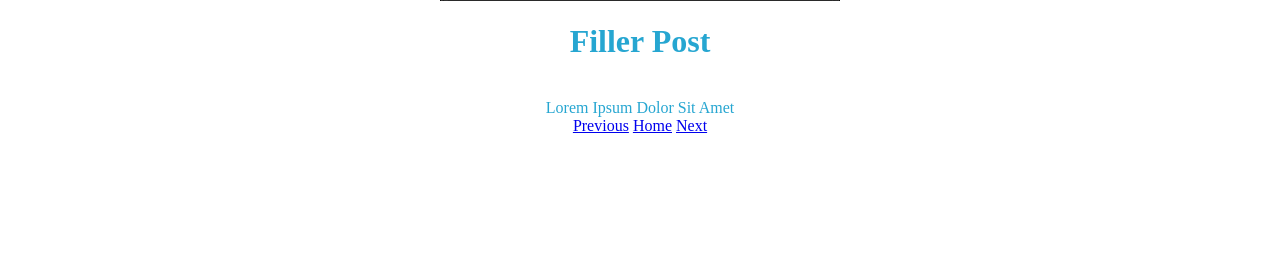
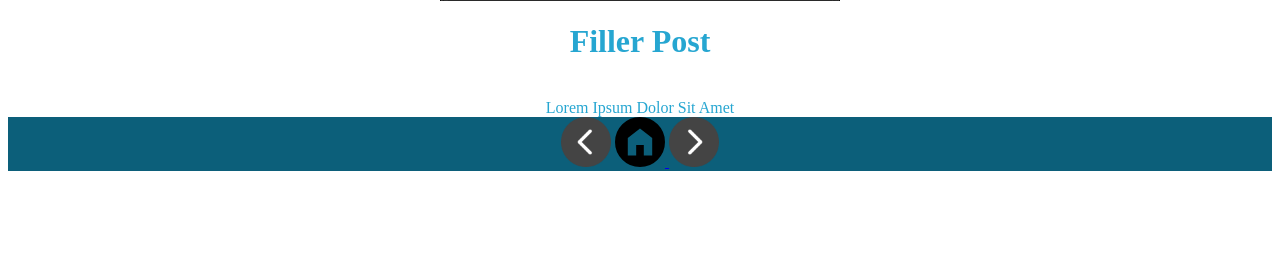
Before and after one commit to jack-crawford/ExtraCrispy, a PHP site: page /10.20.15.html in a window 1280 px wide. Shown: the part 473-746 px from the top of the page. Run offline with PHP 8.4, Linux system fonts and the light colour scheme.

Commit message:
minor changes

```diff
--- a/x engine - unstable/10.16.15.html
+++ b/x engine - unstable/10.16.15.html
@@ -8,7 +8,8 @@
   <body id='body2'>
     <img src='10.16.15.jpg'>
   </br>
-
-  <a href='S4W.php' class='button'>Home</a>  <a href="10.17.15.html" class='button'>Next</a>
+<div id='nav'>
+  <a href='S4WX.php' class='button'><img src='home.svg' height='50' width='50'></a>  <a href="10.17.15.html" class='button'><img src='next.png' height='50' width='50'></a>
+</div>
   </body>
 </html>
--- a/x engine - unstable/10.17.15.html
+++ b/x engine - unstable/10.17.15.html
@@ -1,5 +1,5 @@
 <html><link rel='stylesheet' href='S4W.css'><div id='body1'>
     <h1 style='text-align: center'> archived content for 10.17.15 </h1> <title>sheepforwheat</title>
     </br></div><body id='body2'><img src='10.17.15.jpg'></br> <h1>  Hammy Sprinkler Head
- </h1> </br>  Lorem Ipsum Dolor Sit Amet </br> </b </br> <a href='10.16.15.html' class='button'>Previous</a> <a href='S4W.php' class='button'>Home</a> <a href='10.19.15.html' class='button'>Next</a>
-    </body></html>
+ </h1> </br>  Lorem Ipsum Dolor Sit Amet </br> </b </br> <div id='nav'><a href='10.16.15.html' class='button'><img src='previous.png' height='50' width='50'></a> <a href='S4WX.php' class='button'><img src='home.svg' height='50' width='50'></a> <a href='10.19.15.html' class='button'><img src='next.png' height='50' width='50'></a>
+ </div>  </body></html>
--- a/x engine - unstable/10.19.15.html
+++ b/x engine - unstable/10.19.15.html
@@ -1,4 +1,5 @@
 <html><link rel='stylesheet' href='S4W.css'><div id='body1'>
     <h1 style='text-align: center'> archived content for 10.19.15 </h1> <title>sheepforwheat</title>
-  </br></div><body id='body2'><img src='10.19.15.jpg'></br> <h1>  </h1> </br>  </br> <a href='10.17.15.html' class='button'>Previous</a> <a href='S4W.php' class='button'>Home</a> <a href='10.20.15.html' class='button'>Next</a> </br>
-    </body></html>
+  </br></div><body id='body2'><img src='10.19.15.jpg'></br> <h1>  </h1> </br>  </br><div id='nav'> <a href='10.17.15.html' class='button'><img src='previous.png' height='50' width='50'></a> <a href='S4WX.php' class='button'> <img src='home.svg' height='50' width='50'></a>
+     <a href='10.20.15.html' class='button'><img src='next.png' height='50' width='50'></a> </br>
+  </div>  </body></html>
--- a/x engine - unstable/10.20.15.html
+++ b/x engine - unstable/10.20.15.html
@@ -1,5 +1,6 @@
 <html><link rel='stylesheet' href='S4W.css'><div id='body1'>
     <h1 style='text-align: center'> archived content for 10.20.15 </h1> <title>sheepforwheat</title>
     </br></div><body id='body2'><img src='10.20.15.jpg'></br> <h1>  Filler Post
- </h1> </br>  Lorem Ipsum Dolor Sit Amet </br> </b </br> <a href='10.19.15.html' class='button'>Previous</a> <a href='S4W.php' class='button'>Home</a> <a href='10.23.15.html' class='button'>Next</a> </br>
+ </h1> </br>  Lorem Ipsum Dolor Sit Amet </br> </b </br> <div id='nav'><a href='10.19.15.html' class='button'><img src='previous.png' height='50' width='50'></a> <a href='S4WX.php' class='button'><img src='home.svg' height='50' width='50'>
+ </a> <a href='10.23.15.html' class='button'><img src='next.png' height='50' width='50'></a> </br> </div>
     </body></html>
--- a/x engine - unstable/10.23.15.html
+++ b/x engine - unstable/10.23.15.html
@@ -1,4 +1,4 @@
 <html><link rel='stylesheet' href='S4W.css'><div id='body1'>
       <h1 style='text-align: center'> archived content for 10.23.15 </h1> <title>sheepforwheat</title>
-    </br></div><body id='body2'><img src='10.23.15.jpg'></br> <h1>  </h1> </br>  </br> <a href='10.20.15.html' class='button'>Previous</a> <a href='S4W.php' class='button'>Home</a> <a href='10.26.15.html' class='button'>Next</a> </br>
-      </body></html>
+    </br></div><body id='body2'><img src='10.23.15.jpg'></br> <h1>  </h1> </br>  </br><div id='nav'> <a href='10.20.15.html' class='button'><img src='previous.png' height='50' width='50'></a> <a href='S4WX.php' class='button'><img src='home.svg' height='50' width='50'></a> <a href='10.26.15.html' class='button'> <img src='next.png' height='50' width='50'></a> </br>
+    </div>  </body></html>
--- a/x engine - unstable/10.26.15.html
+++ b/x engine - unstable/10.26.15.html
@@ -1,4 +1,4 @@
 <html><link rel='stylesheet' href='S4W.css'><div id='body1'>
       <h1 style='text-align: center'> archived content for 10.26.15 </h1> <title>sheepforwheat</title>
-    </br></div><body id='body2'><img src='10.26.15.jpg'></br> <h1>  </h1> </br>  </br> <a href='10.23.15.html' class='button'>Previous</a> <a href='S4W.php' class='button'>Home</a> <a href='10.27.15.html' class='button'>Next</a> </br>
-      </body></html>
+    </br></div><body id='body2'><img src='10.26.15.jpg'></br> <h1>  </h1> </br>  </br> <div id='nav'><a href='10.23.15.html' class='button'><img src='previous.png' height='50' width='50'></a> <a href='S4WX.php' class='button'><img src='home.svg' height='50' width='50'></a> <a href='10.27.15.html' class='button'><img src='next.png' height='50' width='50'></a> </br>
+    </div>  </body></html>
--- a/x engine - unstable/10.27.15.html
+++ b/x engine - unstable/10.27.15.html
@@ -1,4 +1,4 @@
 <html><link rel='stylesheet' href='S4W.css'><div id='body1'>
       <h1 style='text-align: center'> archived content for 10.27.15 </h1> <title>sheepforwheat</title>
-    </br></div><body id='body2'><img src='10.27.15.jpg'></br> <h1>  </h1> </br>  </br> <a href='10.26.15.html' class='button'>Previous</a> <a href='S4W.php' class='button'>Home</a> <a href='10.29.15.html' class='button'>Next</a> </br>
-      </body></html>
+    </br></div><body id='body2'><img src='10.27.15.jpg'></br> <h1>  </h1> </br>  </br><div id='nav'> <a href='10.26.15.html' class='button'><img src='previous.png' height='50' width='50'></a> <a href='S4WX.php' class="button"><img src='home.svg' height='50' width='50'></a> <a href='10.29.15.html' class='button'><img src='next.png' height='50' width='50'></a> </br>
+    </div>  </body></html>
--- a/x engine - unstable/10.29.15.html
+++ b/x engine - unstable/10.29.15.html
@@ -2,5 +2,5 @@
       <h1 style='text-align: center'> archived content for 10.29.15 </h1> <title>sheepforwheat</title>
       </br></div><body id='body2'><img src='10.29.15.jpg' width='75%'></br> <h1> Testing 123
  </h1> </br>  this is a post blah blahblahblhablhablha
- </br> <a href='10.27.15.html' class='button'><img src='previous.png' height='50' width='50'></a> <a href='S4W.php' class='button'><img src='home.svg' height='50' width='50'></a> <a href='10.30.15.html' class='button'> <img src='next.png' height='50' width='50'> </a> </br>
+ </br> <a href='10.27.15.html' class='button'><img src='previous.png' height='50' width='50'></a> <a href='ECX.php' class='button'><img src='home.svg' height='50' width='50'></a> <a href='10.30.15.html' class='button'> <img src='next.png' height='50' width='50'> </a> </br>
       </body></html>
--- a/x engine - unstable/10.30.15.html
+++ b/x engine - unstable/10.30.15.html
@@ -2,5 +2,5 @@
       <h1 style='text-align: center'> archived content for 10.30.15 </h1> <title>sheepforwheat</title>
       </br></div><body id='body2'><img src='10.30.15.jpg' width='75%'></br> <h1>  Deadpool
  </h1> </br>  ALMOST HALLOWEEEN
- </br> <a href='10.30.15.html' class='button'><img src='previous.png' height='50' width='50'></a> <a href='S4W.php' class='button'>Home</a> <a href='10.30.15.html' class='button'> Next </a> </br>
-      </body></html>
+ </br><div id='nav'> <a href='10.30.15.html' class='button'><img src='previous.png' height='50' width='50'></a> <a href='S4WX.php' class='button'><img src='home.svg' height='50' width='50'></a> <a href='10.30.15.html' class='button'> <img src='next.png' height='50' width='50'> </a> </br>
+    <div>  </body></html>
--- a/x engine - unstable/S4W.css
+++ b/x engine - unstable/S4W.css
@@ -12,6 +12,10 @@ h1 {
     background-color: white;
     width: auto;
 }
+#nav {
+  background-color: #0C5F7A;
+
+}
 #infobox {
   width: 300;
   height: 200;
```
